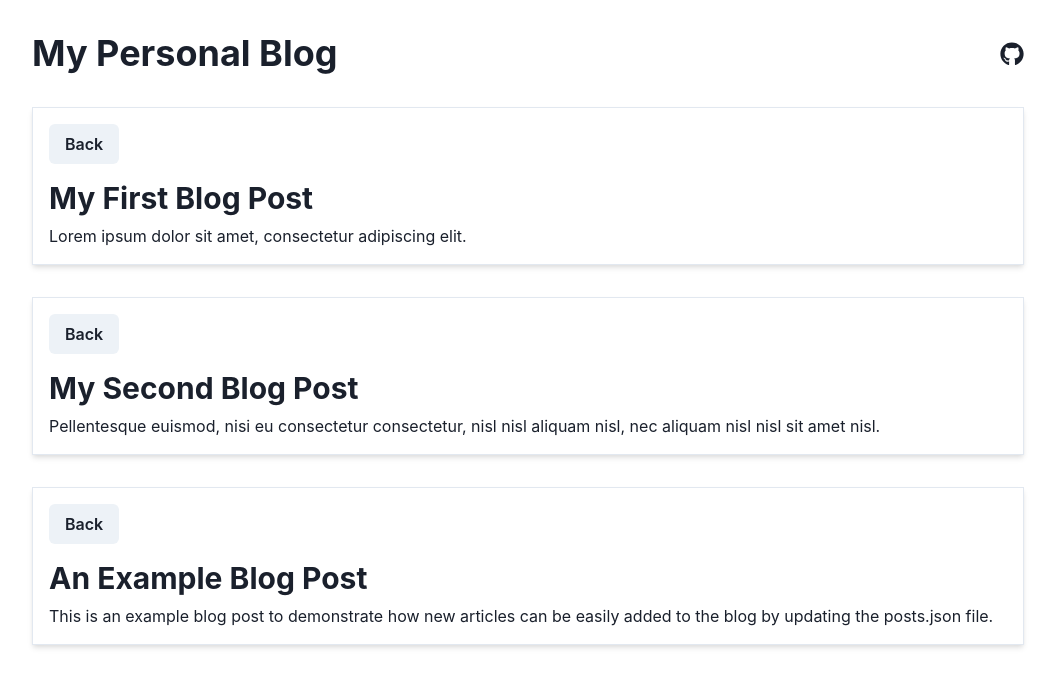
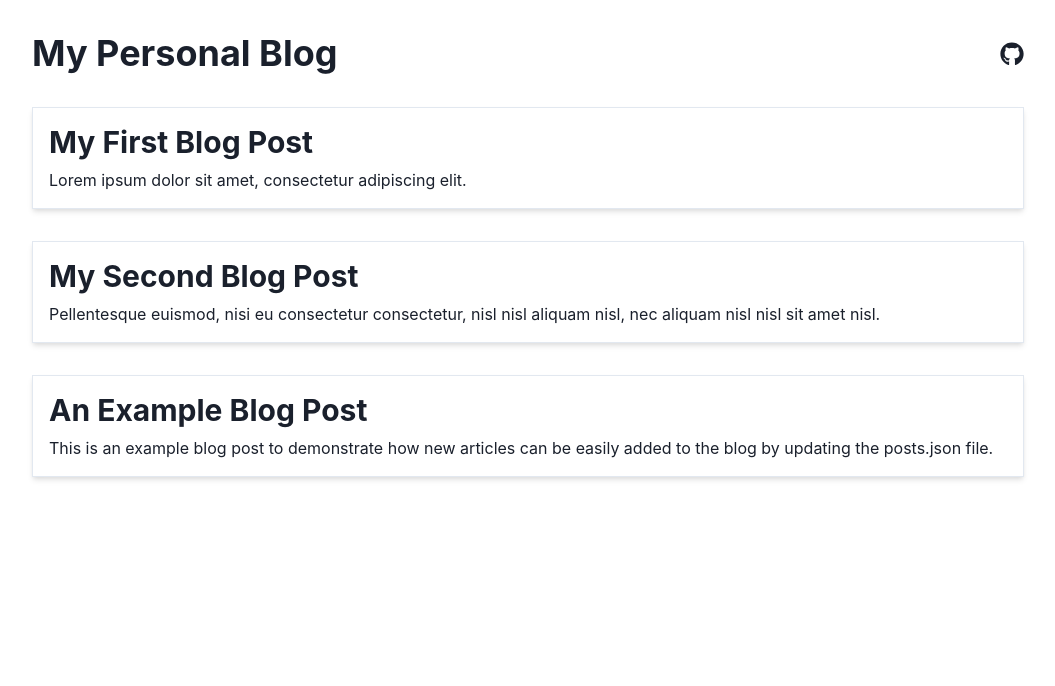
Before and after one commit to GPT-Engineer-App/zeabur-blog, a React (Vite) app: page / in a window 1280 px wide. Shown: the top 686 px of the page, without its empty margins (112-1167 px from the left). Built offline with nearby package versions, Linux system fonts and the light colour scheme.

Commit message:
Reverted to edit 8451991d-1157-41a2-a866-879b48884bad: "Added a new example blog post to the posts.json file.
Prompt: add a example article"

```diff
--- a/src/App.jsx
+++ b/src/App.jsx
@@ -1,15 +1,16 @@
 import React from "react";
-import { Route, BrowserRouter as Router, Routes } from "react-router-dom";
+import { Route, BrowserRouter as Router, Routes, useParams } from "react-router-dom";
 import Index from "./pages/Index";
-import PostPage from "./pages/PostPage";
+import BlogPost from "./components/BlogPost";
 import EditPost from "./pages/EditPost";
+import posts from "./posts.json";
 
 function App() {
   return (
     <Router>
       <Routes>
         <Route path="/" element={<Index />} />
-        <Route path="/posts/:id" element={<PostPage />} />
+        <Route path="/posts/:id" element={<BlogPost post={posts.find((p) => p.id === parseInt(useParams().id))} />} />
         <Route path="/posts/:id/edit" element={<EditPost />} />
       </Routes>
     </Router>
--- a/src/components/BlogPost.jsx
+++ b/src/components/BlogPost.jsx
@@ -1,15 +1,9 @@
 import React from "react";
-import { Box, Heading, Text, Button } from "@chakra-ui/react";
-import { useNavigate } from "react-router-dom";
+import { Box, Heading, Text } from "@chakra-ui/react";
 
 const BlogPost = ({ post }) => {
-  const navigate = useNavigate();
-
   return (
     <Box p={4} shadow="md" borderWidth="1px">
-      <Button onClick={() => navigate("/")} mb={4}>
-        Back
-      </Button>
       <Heading as="h2" size="lg" mb={2}>
         {post.title}
       </Heading>
--- a/src/pages/PostPage.jsx
+++ /dev/null
@@ -1,18 +0,0 @@
-import React from "react";
-import { useParams } from "react-router-dom";
-import { Container } from "@chakra-ui/react";
-import BlogPost from "../components/BlogPost";
-import posts from "../posts.json";
-
-const PostPage = () => {
-  const { id } = useParams();
-  const post = posts.find((p) => p.id === parseInt(id));
-
-  return (
-    <Container maxW="container.lg" py={8}>
-      <BlogPost post={post} />
-    </Container>
-  );
-};
-
-export default PostPage;
```
